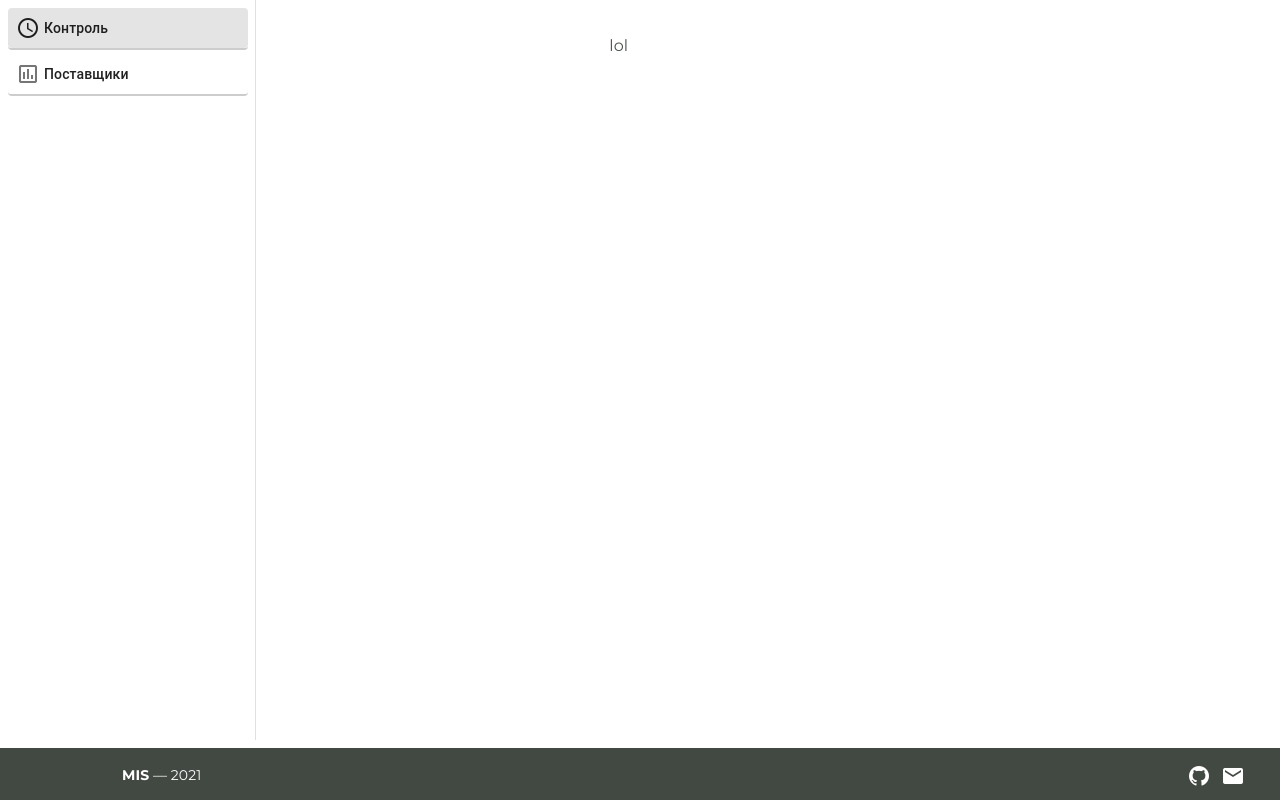
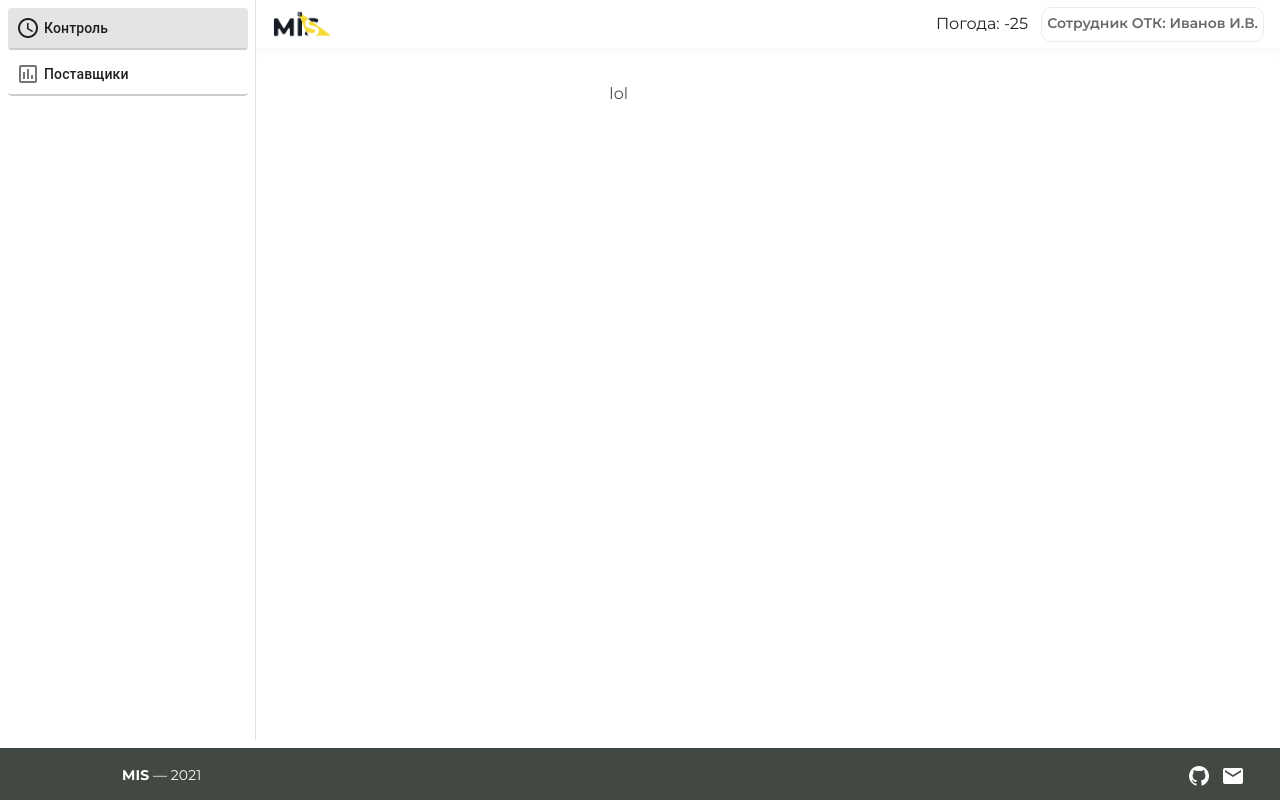
Before and after one commit to Vorh/mis, a Vue app: page / in a window 1280 px wide. Built offline with nearby package versions, Linux system fonts and the light colour scheme; no server answers.

Commit message:
add header

```diff
--- a/public/index.html
+++ b/public/index.html
@@ -4,7 +4,7 @@
     <meta charset="utf-8">
     <meta http-equiv="X-UA-Compatible" content="IE=edge">
     <meta name="viewport" content="width=device-width,initial-scale=1.0">
-    <link rel="icon" href="<%= BASE_URL %>favicon.ico">
+    <link rel="icon" href="<%= BASE_URL %>icon.png">
     <title>MIS</title>
   </head>
   <body>
--- a/src/App.vue
+++ b/src/App.vue
@@ -1,6 +1,6 @@
 <template>
     <v-app id="app">
-
+        <Header/>
         <NavBar :items="items" :drawer="drawer"/>
 
         <v-main>
@@ -18,10 +18,12 @@
 import Footer from "./component/common/Footer";
 import NavBar from "./component/common/NavBar";
 import {mapGetters} from "vuex";
+import Header from "./component/common/Header";
 
 export default {
     name: 'app',
     components: {
+        Header,
         Footer,
         NavBar,
     },
--- /dev/null
+++ b/src/component/common/Header.vue
@@ -0,0 +1,148 @@
+<template>
+    <v-app-bar
+            dense
+            app
+            color="white"
+            class="app-bar"
+    >
+
+        <v-col lg="3" md="1" cols="2" sm="2" class="ml-0 pl-0">
+            <v-avatar style="width: 100%; border-radius: 0">
+                <img :src="require('../../assets/icon.png')"
+                     @click="clickLogo"
+                     style="width: auto; height: 60px"
+                />
+                <v-spacer></v-spacer>
+            </v-avatar>
+        </v-col>
+        <v-col lg="6" md="10" sm="8" cols="10" class="ma-0 pa-0">
+            <v-row justify="end">
+                Погода: -25
+            </v-row>
+        </v-col>
+        <v-col lg="3" md="1" class="hidden-sm-and-down">
+            <v-row justify="end" align="center">
+                <div class="account ml-1">
+                    Сотрудник ОТК: Иванов И.В.
+                </div>
+            </v-row>
+        </v-col>
+    </v-app-bar>
+</template>
+<script>
+import {mapGetters} from "vuex";
+export default {
+    name: 'Header',
+    components: {},
+    data: () => ({
+        tabId: 1,
+        menu: null,
+        menus: [
+            {
+                name: 'Grant',
+                to: '/',
+                id: 1
+            },
+            {
+                name: 'Requests',
+                to: '/requests',
+                id: 2,
+            },
+            {
+                name: 'Stats',
+                to: '/stats',
+                id: 3,
+            },
+        ]
+    }),
+    computed: {
+        ...mapGetters(['inn', 'orgName']),
+        activeTabGrant: function () {
+            return {
+                'active-tab': this.tabId === 1,
+                'in-active-tab': this.tabId !== 1,
+            }
+        },
+        activeTabRequests: function () {
+            return {
+                'active-tab': this.tabId === 2,
+                'in-active-tab': this.tabId !== 2,
+            }
+        },
+        activeTabAccount: function () {
+            return {
+                'active-tab': this.tabId === 3,
+                'in-active-tab': this.tabId !== 3,
+            }
+        },
+    },
+    created() {
+        let path = this.$router.history.current.path;
+        let find = this.menus.find(value => value.to === path);
+        if (find) {
+            this.menu = find;
+            this.tabId = find.id;
+        }
+    },
+    methods: {
+        goToAction(id) {
+            let menu = this.menus.find(value => value.to === id);
+            if (menu === this.menu)
+                return;
+            else {
+                this.$router.push(id)
+                this.menu = menu;
+                this.tabId = menu.id;
+            }
+        },
+        pushUrl(to) {
+            this.$router.push(to)
+        },
+        clickLogo() {
+            window.open('https://google.com/', '_blank').focus();
+        },
+    }
+    ,
+}
+;
+</script>
+<style>
+.app-bar {
+    box-shadow: 0 2px 4px -1px rgba(255, 255, 255, 0.2), 0 4px 5px 0 rgba(215, 214, 214, 0.14), 0 1px 10px 0 rgba(255, 255, 255, 0.12) !important;
+}
+.tabs {
+    font-size: 25px;
+}
+.active-tab {
+    color: #333333;
+    font-size: 25px;
+    font-weight: bold;
+    border-bottom: 4px solid #171717;
+    cursor: pointer;
+}
+.menu-select {
+    width: 150px;
+    font-size: 25px;
+    color: #171717;
+}
+.in-active-tab {
+    color: #333333;
+    font-size: 25px;
+    font-weight: bold;
+    cursor: pointer;
+}
+.account {
+    cursor: pointer; /* Mouse pointer on hover */
+    color: #686868;
+    height: 35px;
+    font-weight: 600;
+    font-size: 14px;
+    padding: 5px;
+    border: 1px solid #ECECEC;
+    border-radius: 10px;
+}
+.logo {
+    width: 400px;
+    cursor: pointer;
+}
+</style>
```
Also changed, not shown: public/icon.png (added), src/assets/icon.png (added).
